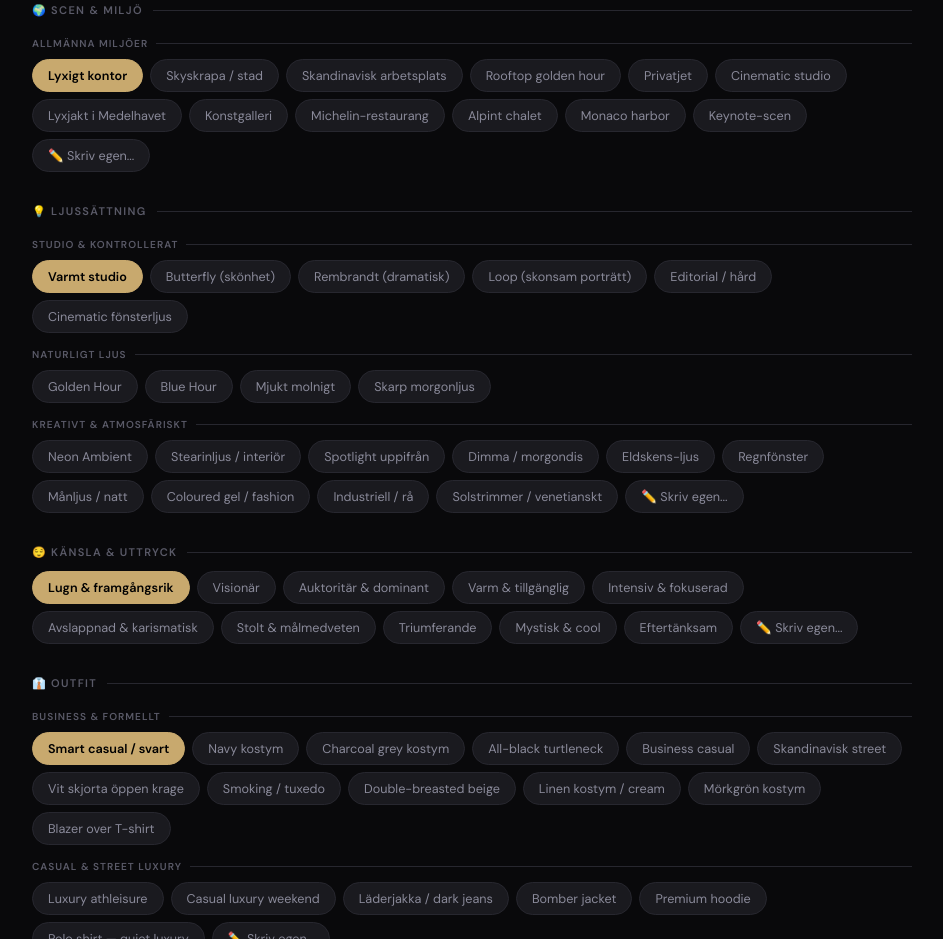
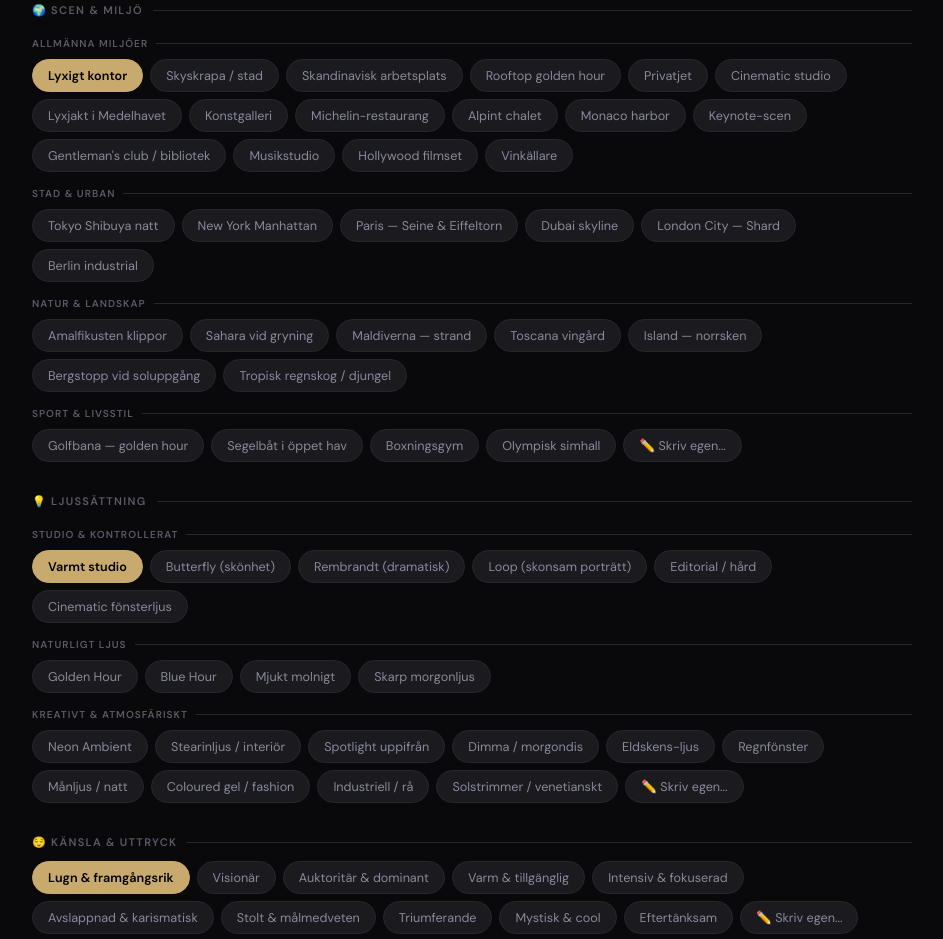
Before and after one commit to emillofkvist/ImagePromptBuilder, a plain HTML site: page index.html in a window 1280 px wide. Shown: the part 859-1798 px from the top of the page, without its empty margins (168-1111 px from the left). Drawn offline with Linux system fonts and the light colour scheme.

Commit message:
Add 20+ new scene presets in categorized groups

```diff
--- a/index.html
+++ b/index.html
@@ -375,6 +375,30 @@
       <div class="chip" data-val="at a luxury ski resort chalet in the Swiss Alps, snow-capped mountains visible through panoramic windows, warm fireplace glow, alpine elegance">Alpint chalet</div>
       <div class="chip" data-val="on a stunning rooftop terrace in Monaco, the Formula 1 street circuit and harbour visible in the background, Mediterranean lifestyle">Monaco harbor</div>
       <div class="chip" data-val="at a live technology keynote stage, massive LED screen behind, dramatic professional stage lighting, thousands of seats">Keynote-scen</div>
+      <div class="chip" data-val="in a private members club or gentleman's library, dark oak panelling, leather Chesterfield armchairs, warm reading lamps, cigars and whisky on a side table">Gentleman's club / bibliotek</div>
+      <div class="chip" data-val="in a professional music recording studio, surrounded by mixing consoles and acoustic panels, soft amber studio lighting, headphones around the neck">Musikstudio</div>
+      <div class="chip" data-val="on a professional film or television set, dramatic film lighting rigs, camera equipment visible in background, director energy">Hollywood filmset</div>
+      <div class="chip" data-val="in a prestigious wine cellar, surrounded by thousands of vintage bottles in stone arches, dramatic cellar lighting, glass of red wine in hand">Vinkällare</div>
+      <div class="chip-group">Stad &amp; urban</div>
+      <div class="chip" data-val="in the neon-drenched streets of Shibuya, Tokyo at night, crowds blurred in the background, vivid red and blue neon reflections, cinematic urban energy">Tokyo Shibuya natt</div>
+      <div class="chip" data-val="on a rainy Manhattan street in New York City, yellow cabs and skyscrapers behind, wet asphalt reflecting city lights, urban cinematic realism">New York Manhattan</div>
+      <div class="chip" data-val="on the banks of the Seine in Paris at dusk, the illuminated Eiffel Tower visible in the distance, warm Parisian street lights, romantic and timeless">Paris — Seine &amp; Eiffeltorn</div>
+      <div class="chip" data-val="in the Dubai International Financial Centre, glass towers and the skyline at golden hour behind, wealth and ambition visible in every detail">Dubai skyline</div>
+      <div class="chip" data-val="on a rooftop in Soho, London, the City skyline and Shard visible in the background, golden hour over the Thames">London City — Shard</div>
+      <div class="chip" data-val="in a raw Berlin warehouse or industrial loft, exposed brick and steel, moody tungsten light, underground creative energy">Berlin industrial</div>
+      <div class="chip-group">Natur &amp; landskap</div>
+      <div class="chip" data-val="standing on dramatic coastal cliffs of the Amalfi Coast, Italy, turquoise sea far below, warm Mediterranean sun, colourful village clinging to the cliff behind">Amalfikusten klippor</div>
+      <div class="chip" data-val="in the vast silence of the Sahara Desert at sunrise, golden sand dunes stretching to the horizon, dramatic raking light, solitude and scale">Sahara vid gryning</div>
+      <div class="chip" data-val="on a pristine white sand beach in the Maldives, crystal turquoise water, overwater bungalows in the distance, perfect tropical light">Maldiverna — strand</div>
+      <div class="chip" data-val="in the Tuscan countryside, surrounded by cypress trees and rolling golden vineyards, a stone villa in the background, warm Italian afternoon light">Toscana vingård</div>
+      <div class="chip" data-val="standing on a dramatic Icelandic lava field, the northern lights (aurora borealis) dancing in the sky above, dark volcanic landscape, otherworldly atmosphere">Island — norrsken</div>
+      <div class="chip" data-val="at the summit of a mountain at sunrise, above the cloud layer, a sea of clouds below, the first rays of golden light, conquering energy">Bergstopp vid soluppgång</div>
+      <div class="chip" data-val="in a lush tropical rainforest, dappled green light filtering through the jungle canopy, exotic flora, rich greens and deep shadows">Tropisk regnskog / djungel</div>
+      <div class="chip-group">Sport &amp; livsstil</div>
+      <div class="chip" data-val="on a championship golf course at golden hour, dramatic fairway stretching ahead, the sea or mountains as backdrop, composed and focused">Golfbana — golden hour</div>
+      <div class="chip" data-val="on the deck of a sailing yacht in open ocean, sails full, spray visible, the horizon stretching endlessly, freedom and adventure">Segelbåt i öppet hav</div>
+      <div class="chip" data-val="at a prestigious boxing gym, heavy bags hanging in background, wraps on hands, raw and powerful atmosphere, black and white tones">Boxningsgym</div>
+      <div class="chip" data-val="at the side of an Olympic-size swimming pool, professional swimming facility, clean lines and reflections in the water, athletic and focused">Olympisk simhall</div>
       <div class="chip" data-val="custom">✏️ Skriv egen...</div>
     </div>
     <textarea id="custom-scene" style="display:none;margin-top:6px;" placeholder="Beskriv miljön i detalj..."></textarea>
```
